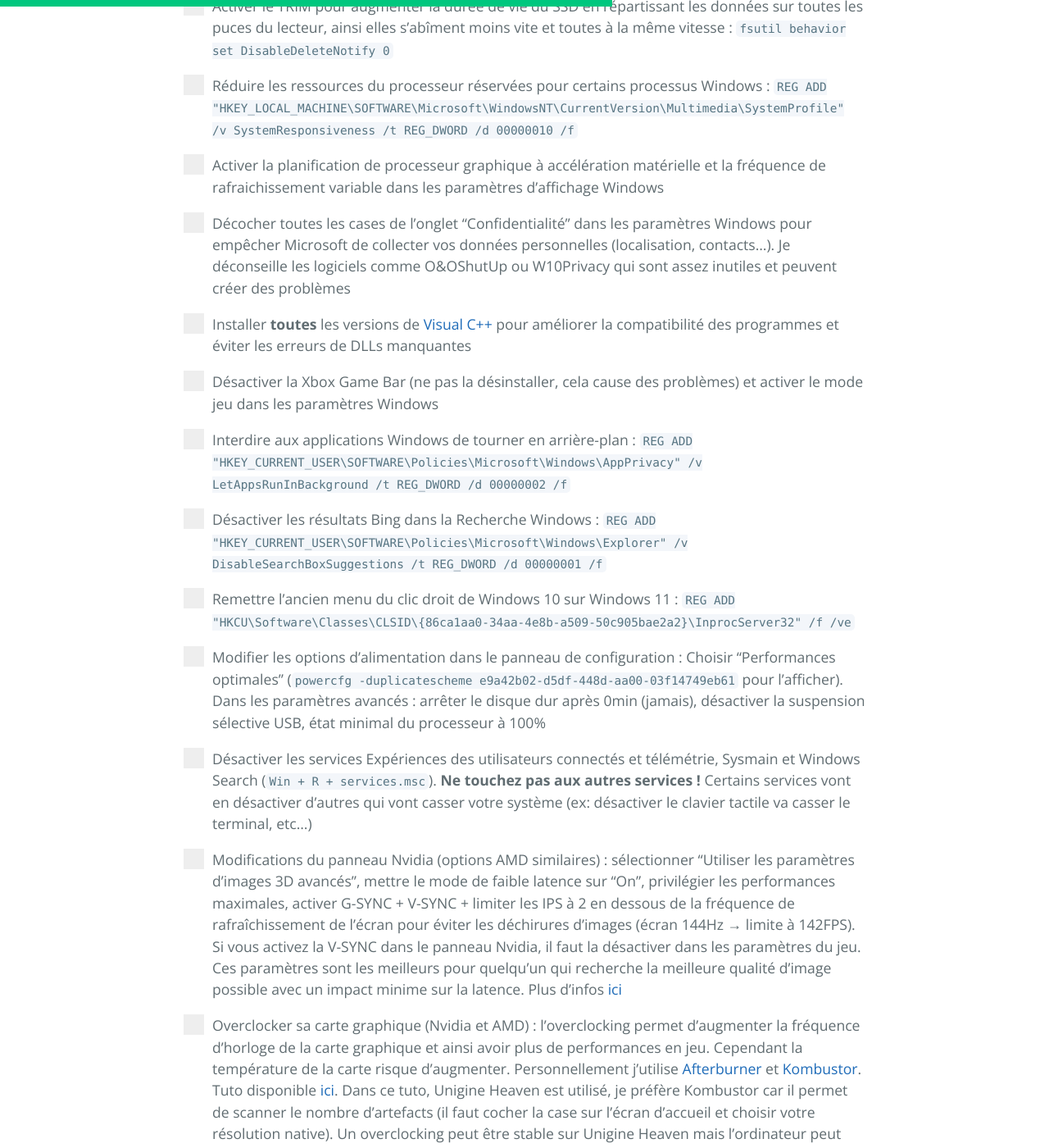
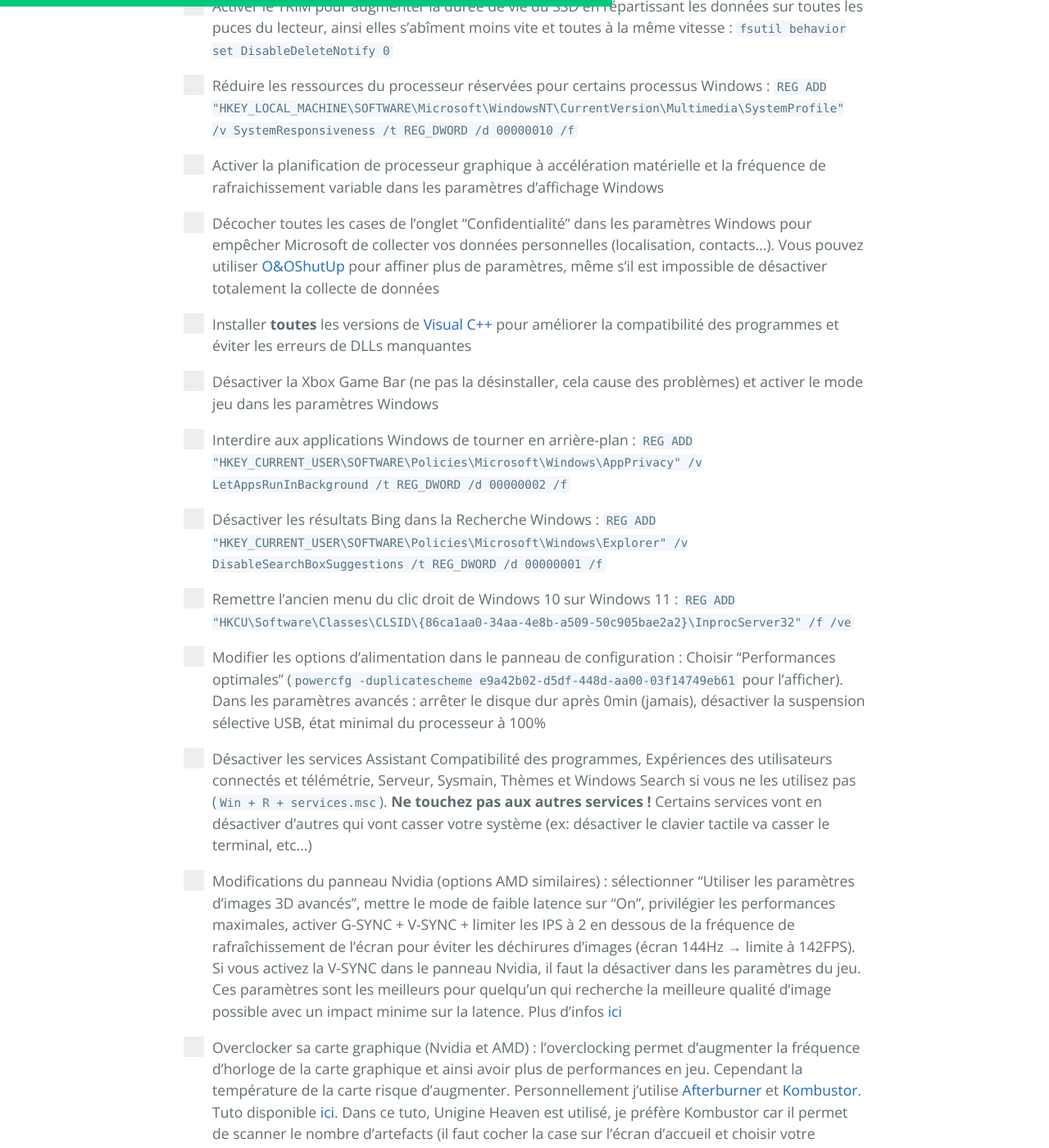
Before and after one commit to PouletEnSlip/pouletenslip.github.io, a Jekyll site: the page built from pages/opti/index.md, in a window 1280 px wide and 1400 px high, scrolled down 1435 px. Shown: the whole window at 82% size. Built offline with Jekyll 4.4.1, drawn with Linux system fonts in a browser that asks for light colours; comment, search, counter and statistics services are not loaded; our own code applies the rules of GitHub Pages for plain Markdown files; some of the changed text lies outside the part shown.

Commit message:
Update index.md

```diff
--- a/pages/opti/index.md
+++ b/pages/opti/index.md
@@ -44,7 +44,7 @@ Voici des optimisations simples et saines pour un PC sous Windows 10/11. Ces man
 <input type="checkbox">
 <span class="checkmark"></span>
 
-<label class="container">Décocher toutes les cases de l’onglet "Confidentialité" dans les paramètres Windows pour empêcher Microsoft de collecter vos données personnelles (localisation, contacts...). Je déconseille les logiciels comme O&OShutUp ou W10Privacy qui sont assez inutiles et peuvent créer des problèmes
+<label class="container">Décocher toutes les cases de l’onglet "Confidentialité" dans les paramètres Windows pour empêcher Microsoft de collecter vos données personnelles (localisation, contacts...). Vous pouvez utiliser [O&OShutUp](https://www.oo-software.com/fr/shutup10) pour affiner plus de paramètres, même s'il est impossible de désactiver totalement la collecte de données
 <input type="checkbox">
 <span class="checkmark"></span>
 
@@ -73,7 +73,7 @@ e9a42b02-d5df-448d-aa00-03f14749eb61` pour l’afficher). Dans les paramètres a
 <input type="checkbox">
 <span class="checkmark"></span>
 
-<label class="container">Désactiver les services Expériences des utilisateurs connectés et télémétrie, Sysmain et Windows Search (`Win + R + services.msc`). **Ne touchez pas aux autres services !** Certains services vont en désactiver d'autres qui vont casser votre système (ex: désactiver le clavier tactile va casser le terminal, etc...)
+<label class="container">Désactiver les services Assistant Compatibilité des programmes, Expériences des utilisateurs connectés et télémétrie, Serveur, Sysmain, Thèmes et Windows Search si vous ne les utilisez pas (`Win + R + services.msc`). **Ne touchez pas aux autres services !** Certains services vont en désactiver d'autres qui vont casser votre système (ex: désactiver le clavier tactile va casser le terminal, etc...)
 <input type="checkbox">
 <span class="checkmark"></span>
 
```
Also changed, not shown: other parts of pages/opti/index.md (+1 -1 lines).
